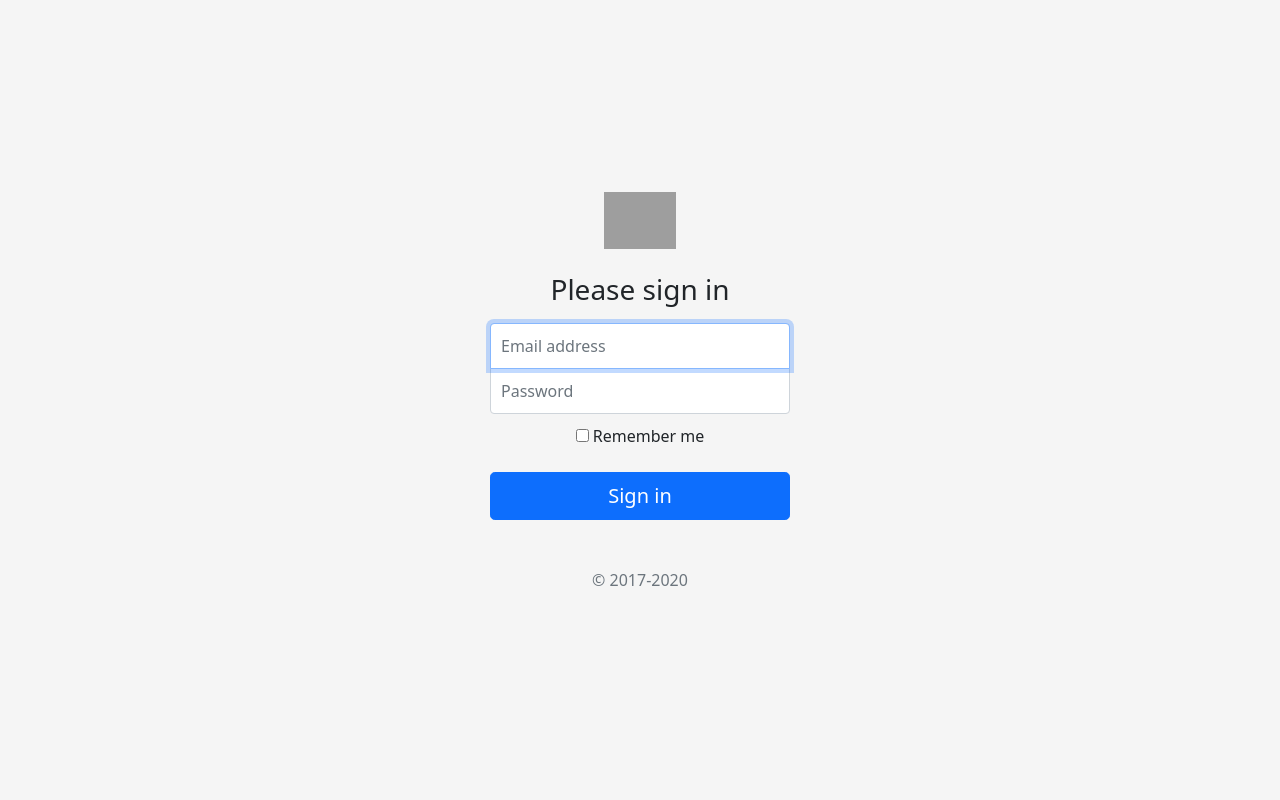
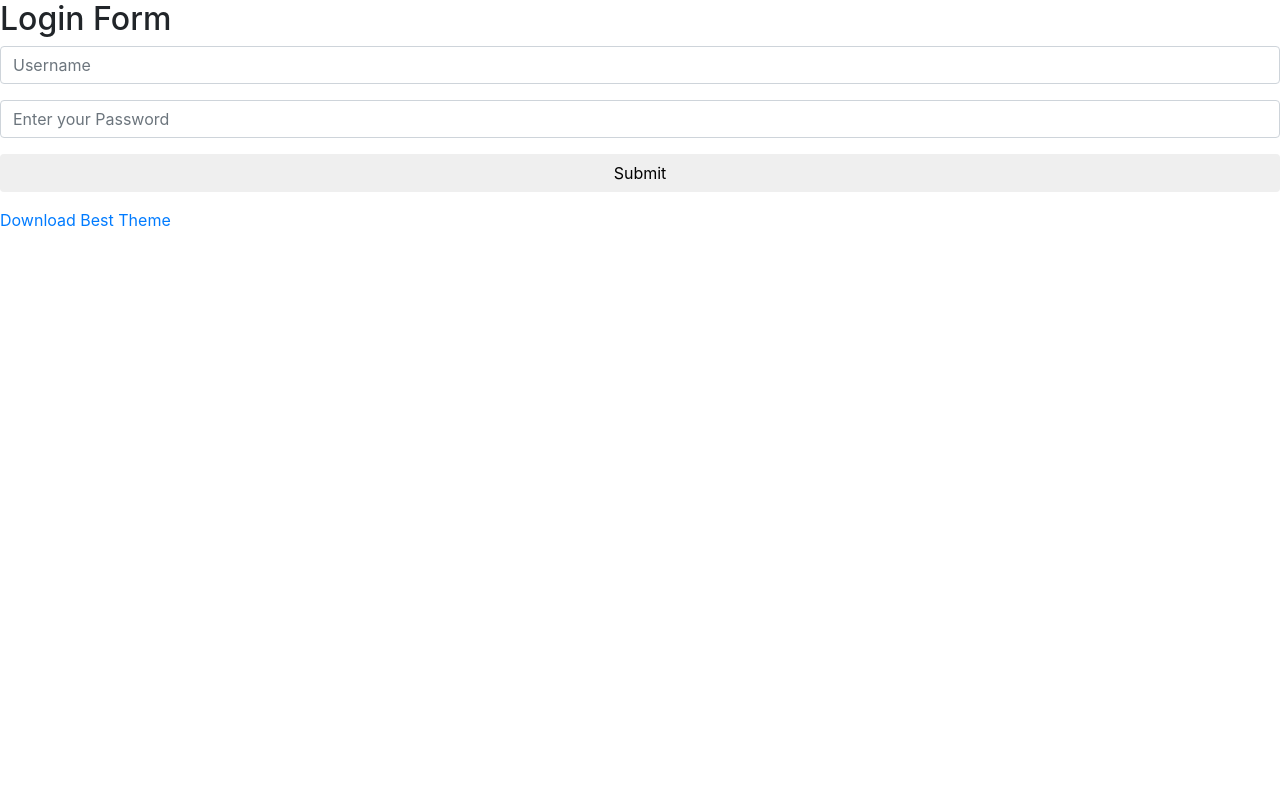
Before and after one commit to tak291/CbdApp, a Django app: page / in a window 1280 px wide. Run offline with Django 3.2, Linux system fonts and the light colour scheme; some libraries are stand-ins or nearby versions; grey boxes are pictures that could not be loaded.

Commit message:
Testing out css

```diff
--- a/jobs/templates/jobs/home.html
+++ b/jobs/templates/jobs/home.html
@@ -1,66 +1,40 @@
-<!doctype html>
 <html lang="en">
-  <head>
-    <meta charset="utf-8">
-    <meta name="viewport" content="width=device-width, initial-scale=1">
-    <meta name="description" content="">
-    <meta name="author" content="Mark Otto, Jacob Thornton, and Bootstrap contributors">
-    <meta name="generator" content="Hugo 0.79.0">
-    <title>Signin Template · Bootstrap v5.0</title>
-
-    <link rel="canonical" href="https://getbootstrap.com/docs/5.0/examples/sign-in/">
+<head>
+    <meta charset="UTF-8">
+    <meta name="viewport" content="width=device-width, initial-scale=1.0">
+    <title>Document</title>
 
 
+    <link href="//maxcdn.bootstrapcdn.com/bootstrap/4.0.0/css/bootstrap.min.css" rel="stylesheet" id="bootstrap-css">
+<script src="//maxcdn.bootstrapcdn.com/bootstrap/4.0.0/js/bootstrap.min.js"></script>
+<script src="//cdnjs.cloudflare.com/ajax/libs/jquery/3.2.1/jquery.min.js"></script>
+<!------ Include the above in your HEAD tag ---------->
+</head>
+<body>
 
-    <!-- Bootstrap core CSS -->
-<link href="../assets/dist/css/bootstrap.min.css" rel="stylesheet">
+    <div class="simple-login-container">
+        <h2>Login Form</h2>
+        <div class="row">
+            <div class="col-md-12 form-group">
+                <input type="text" class="form-control" placeholder="Username">
+            </div>
+        </div>
+        <div class="row">
+            <div class="col-md-12 form-group">
+                <input type="password" placeholder="Enter your Password" class="form-control">
+            </div>
+        </div>
+        <div class="row">
+            <div class="col-md-12 form-group">
+                <input type="submit" class="btn btn-block btn-login" placeholder="Enter your Password" >
+            </div>
+        </div>
+        <div class="row">
+            <div class="col-md-12">
+                <a href="https://1.envato.market/ydVvD">Download Best Theme</a>
+            </div>
+        </div>
+    </div>
 
-<link href="https://cdn.jsdelivr.net/npm/bootstrap@5.0.0-beta1/dist/css/bootstrap.min.css" rel="stylesheet" integrity="sha384-giJF6kkoqNQ00vy+HMDP7azOuL0xtbfIcaT9wjKHr8RbDVddVHyTfAAsrekwKmP1" crossorigin="anonymous">
-<script src="https://cdn.jsdelivr.net/npm/bootstrap@5.0.0-beta1/dist/js/bootstrap.bundle.min.js" integrity="sha384-ygbV9kiqUc6oa4msXn9868pTtWMgiQaeYH7/t7LECLbyPA2x65Kgf80OJFdroafW" crossorigin="anonymous"></script>
-
-
-
-    <style>
-      .bd-placeholder-img {
-        font-size: 1.125rem;
-        text-anchor: middle;
-        -webkit-user-select: none;
-        -moz-user-select: none;
-        user-select: none;
-      }
-
-      @media (min-width: 768px) {
-        .bd-placeholder-img-lg {
-          font-size: 3.5rem;
-        }
-      }
-    </style>
-
-
-    <!-- Custom styles for this template -->
-    <link href="/cbdLocks_project/jobs/templates/jobs/signin.css" rel="stylesheet">
-  </head>
-  <body class="text-center">
-
-<main class="form-signin">
-  <form>
-    <img class="mb-4" src="../assets/brand/bootstrap-logo.svg" alt="" width="72" height="57">
-    <h1 class="h3 mb-3 fw-normal">Please sign in</h1>
-    <label for="inputEmail" class="visually-hidden">Email address</label>
-    <input type="email" id="inputEmail" class="form-control" placeholder="Email address" required autofocus>
-    <label for="inputPassword" class="visually-hidden">Password</label>
-    <input type="password" id="inputPassword" class="form-control" placeholder="Password" required>
-    <div class="checkbox mb-3">
-      <label>
-        <input type="checkbox" value="remember-me"> Remember me
-      </label>
-    </div>
-    <button class="w-100 btn btn-lg btn-primary" type="submit">Sign in</button>
-    <p class="mt-5 mb-3 text-muted">&copy; 2017-2020</p>
-  </form>
-</main>
-
-
-
-  </body>
+</body>
 </html>
--- a/jobs/templates/jobs/signin.css
+++ b/jobs/templates/jobs/signin.css
@@ -1,42 +1,22 @@
-html,
-body {
-  height: 100%;
+body{
+  background-color:#5286F3;
+  font-size:14px;
+  color:#fff;
+}
+.simple-login-container{
+  width:300px;
+  max-width:100%;
+  margin:50px auto;
+}
+.simple-login-container h2{
+  text-align:center;
+  font-size:20px;
 }
 
-body {
-  display: flex;
-  align-items: center;
-  padding-top: 40px;
-  padding-bottom: 40px;
-  background-color: #f5f5f5;
+.simple-login-container .btn-login{
+  background-color:#FF5964;
+  color:#fff;
 }
-
-.form-signin {
-  width: 100%;
-  max-width: 330px;
-  padding: 15px;
-  margin: auto;
+a{
+  color:#fff;
 }
-.form-signin .checkbox {
-  font-weight: 400;
-}
-.form-signin .form-control {
-  position: relative;
-  box-sizing: border-box;
-  height: auto;
-  padding: 10px;
-  font-size: 16px;
-}
-.form-signin .form-control:focus {
-  z-index: 2;
-}
-.form-signin input[type="email"] {
-  margin-bottom: -1px;
-  border-bottom-right-radius: 0;
-  border-bottom-left-radius: 0;
-}
-.form-signin input[type="password"] {
-  margin-bottom: 10px;
-  border-top-left-radius: 0;
-  border-top-right-radius: 0;
-}
```
